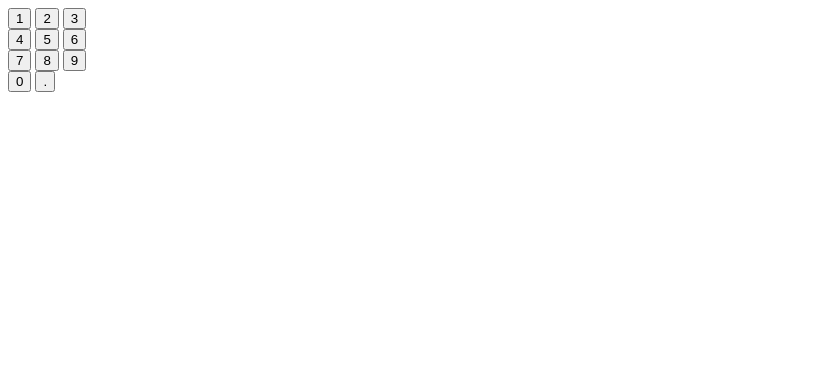
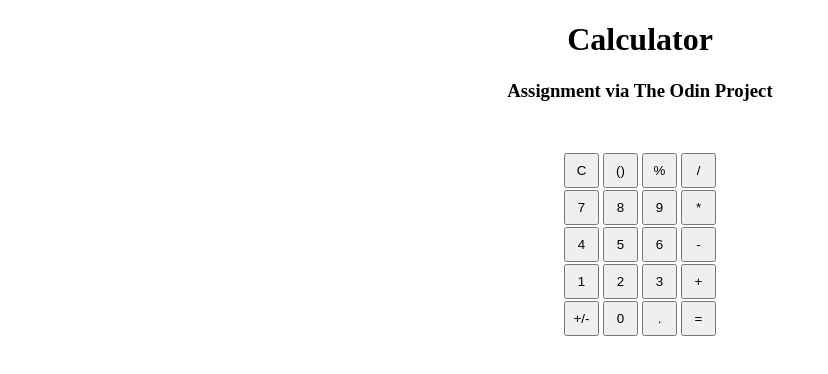
Before and after one commit to CoolGuyVinnie/calculator, a plain HTML site: page index.html in a window 1280 px wide. Shown: the whole page, without its empty margins (0-828 px from the left). Drawn offline with Linux system fonts and the light colour scheme.

Commit message:
Added additional buttons for interface

```diff
--- a/index.html
+++ b/index.html
@@ -8,27 +8,39 @@
     <link rel="stylesheet" href="styles.css">
 </head>
 <body>
+    <h1 style="text-align:center">Calculator</h1>
+    <h3 style="text-align:center">Assignment via The Odin Project</h3>
     <div class="container">
-        <button class="number">1</button>
-        <button class="number">2</button>
-        <button class="number">3</button>
-    </div>
-
-    <div class="container">
-        <button class="number">4</button>
-        <button class="number">5</button>
-        <button class="number">6</button>
-    </div>
-
-    <div class="container">
-        <button class="number">7</button>
-        <button class="number">8</button>
-        <button class="number">9</button>
-    </div>
-
-    <div class="container">
-        <button class="number">0</button>
-        <button class="number">.</button>
+        <div class="row">
+            <button class="clear">C</button>
+            <button class="parenthesis">()</button>
+            <button class="percent">%</button>
+            <button class="divide">/</button>
+        </div>
+        <div class="row">
+            <button class="seven">7</button>
+            <button class="eight">8</button>
+            <button class="nine">9</button>
+            <button class="multiply">*</button>
+        </div>
+        <div class="row">
+            <button class="four">4</button>
+            <button class="five">5</button>
+            <button class="six">6</button>
+            <button class="subtract">-</button>
+        </div>
+        <div class="row">
+            <button class="one">1</button>
+            <button class="two">2</button>
+            <button class="three">3</button>
+            <button class="add">+</button>
+        </div>
+        <div class="row">
+            <button class="negate">+/-</button>
+            <button class="zero">0</button>
+            <button class="period">.</button>
+            <button class="equal">=</button>
+        </div>
     </div>
 </body>
 </html>
--- a/styles.css
+++ b/styles.css
@@ -1,3 +1,12 @@
 .container {
+    margin-top: 50px;
+    justify-content: center;
+    text-align: center;
+}
 
+button {
+    margin-top: 1px;
+    margin-bottom: 1px;
+    height: 35px;
+    width: 35px;
 }
```
